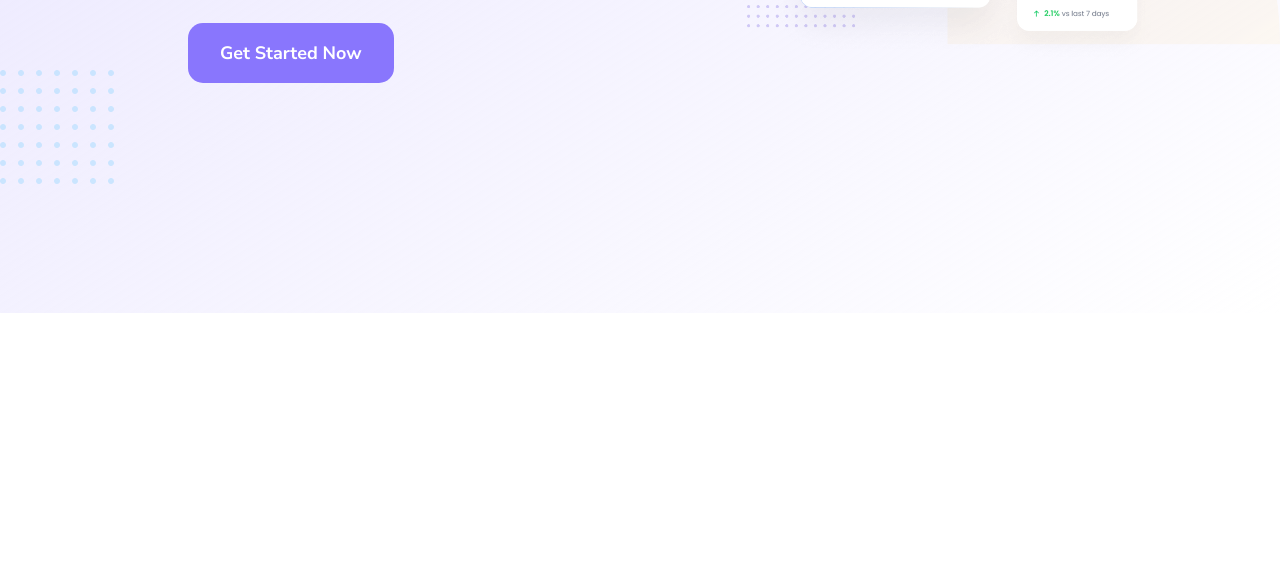
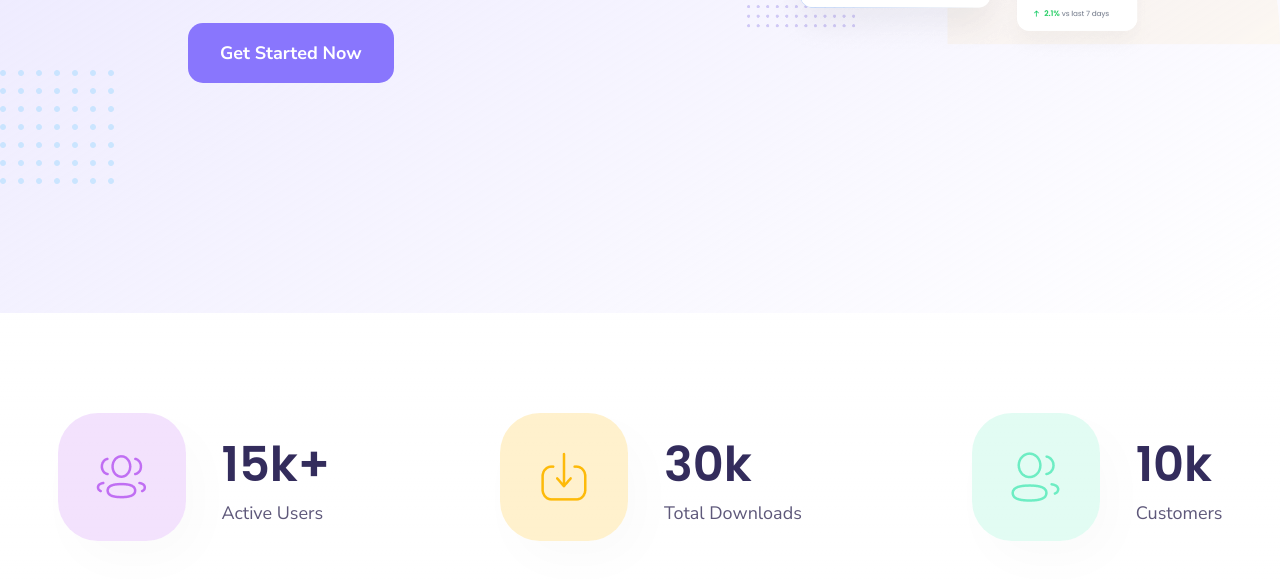
Before and after one commit to shahariarikbal/Booking-System--Frontend, a website: page index.html in a window 1280 px wide. Shown: the part 487-1066 px from the top of the page. Before the commit the page ends 832 px from the top, so only its background shows below. Drawn offline with nearby package versions, Linux system fonts and the light colour scheme.

Commit message:
Counter Section Done

```diff
--- a/index.html
+++ b/index.html
@@ -91,7 +91,47 @@
   <!-- End Header Section -->
 
   <!-- Start Main Section -->
-  <main></main>
+  <main>
+    <!-- Start Counter Section -->
+     <section class="counter">
+      <div class="container custom-container">
+        <div class="row">
+          <div class="col-md-12 px-0">
+            <ul>
+              <li>
+                <div class="icon-box">
+                  <img src="./img/icons/users.png" alt="Users">
+                </div>
+                <div class="content">
+                  <span class="counter-number">15k+</span>
+                  <span>Active Users</span>
+                </div>
+              </li>
+              <li>
+                <div class="icon-box icon-box-yellow">
+                  <img src="./img/icons/downloads.png" alt="Downloads">
+                </div>
+                <div class="content">
+                  <span class="counter-number">30k</span>
+                  <span>Total Downloads</span>
+                </div>
+              </li>
+              <li>
+                <div class="icon-box icon-box-green">
+                  <img src="./img/icons/customers.png" alt="Customers">
+                </div>
+                <div class="content">
+                  <span class="counter-number">10k</span>
+                  <span>Customers</span>
+                </div>
+              </li>
+            </ul>
+          </div>
+        </div>
+      </div>
+     </section>
+    <!-- End Counter Section -->
+  </main>
   <!-- End Main Section -->
 
   <!-- Start Footer Section -->
--- /dev/null
+++ b/scss/components/_counter.scss
@@ -0,0 +1,57 @@
+.counter {
+    background: linear-gradient(0deg, rgba(255, 255, 255, 0.50) 0%, rgba(255, 255, 255, 0.00) 100%);
+    backdrop-filter: blur(20px);
+
+    ul {
+        display: flex;
+        align-items: center;
+        justify-content: space-between;
+
+        li {
+            display: flex;
+            align-items: center;
+            gap: 36px;
+
+            .icon-box {
+                width: 128px;
+                height: 128px;
+                border-radius: 40px;
+                box-shadow: 14px 20px 48px 0px rgba(25, 15, 44, 0.02);
+                background: rgba(192, 110, 243, 0.2);
+                display: flex;
+                align-items: center;
+                justify-content: center;
+
+                &.icon-box-yellow {
+                    background: rgba(253, 186, 9, 0.2);
+                }
+
+                &.icon-box-green {
+                    background: rgba(109, 237, 195, 0.2);
+                }
+            }
+
+            .content {
+                display: flex;
+                flex-direction: column;
+
+                span {
+                    color: rgba(94, 88, 122, 1);
+                    font-family: "Nunito Sans", sans-serif;
+                    font-size: 18px;
+                    font-weight: 400;
+                    line-height: 25px;
+
+                    &.counter-number {
+                        font-size: 48px;
+                        font-weight: 600;
+                        line-height: 72px;
+                        text-transform: capitalize;
+                        color: #332C5C;
+                        font-family: "Poppins", sans-serif;
+                    }
+                }
+            }
+        }
+    }
+}
--- a/scss/style.scss
+++ b/scss/style.scss
@@ -7,6 +7,7 @@
 @use "./components/global-button";
 @use "./components/title";
 @use "./components/header";
+@use "./components/counter";
 @use "./components/footer";
 
 body {
```
Also changed, not shown: css/style.css, img/icons/customers.png (added), img/icons/downloads.png (added), img/icons/users.png (added), 1 other file.
